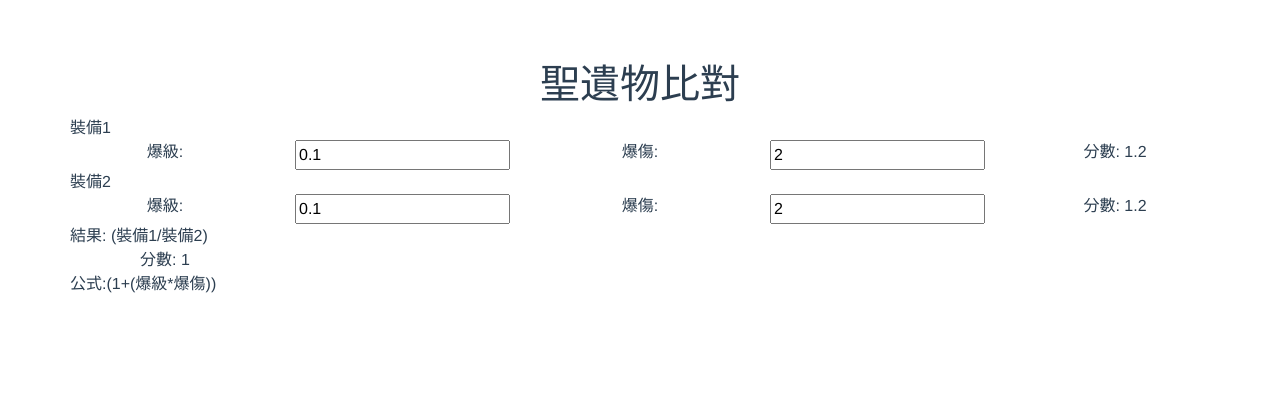
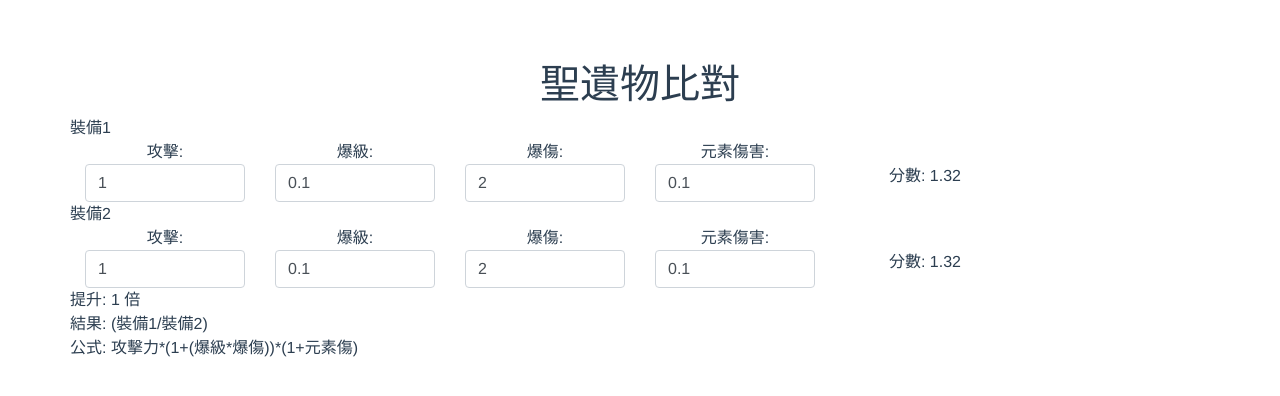
Before and after one commit to samamy888/GenshinArtifacts, a Vue app in the folder genshinartifacts/: page / in a window 1280 px wide. Shown: the top 396 px of the page. Built offline with nearby package versions, Linux system fonts and the light colour scheme.

Commit message:
新增攻擊力跟元素傷害

```diff
--- a/genshinartifacts/package.json
+++ b/genshinartifacts/package.json
@@ -12,6 +12,7 @@
     "bootstrap-vue": "^2.21.1",
     "core-js": "^3.6.5",
     "jquery": "^3.5.1",
+    "lodash": "^4.17.20",
     "vue": "^3.0.4",
     "vue-router": "^3.4.9"
   },
--- a/genshinartifacts/src/components/Page/ComparePage.vue
+++ b/genshinartifacts/src/components/Page/ComparePage.vue
@@ -4,54 +4,70 @@
     <div class='row'>裝備1</div>
     <div class='row'>
       <div class='col-md-2'>
+        攻擊:
+         <input class="form-control" v-model="Equipment[0].ATK">
+      </div>
+      <div class='col-md-2'>
         爆級:
-      </div>
-      <div class='col-md-3'>
-        <input v-model="CriticalRate">
+         <input class="form-control" v-model="Equipment[0].CriticalRate">
       </div>
       <div class='col-md-2'>
         爆傷:
+         <input class="form-control" v-model="Equipment[0].CriticalDamage">
       </div>
-      <div class='col-md-3'>
-        <input v-model="CriticalDamage">
+       <div class='col-md-2'>
+        元素傷害:
+         <input class="form-control" v-model="Equipment[0].ElementalDamage">
       </div>
       <div class='col-md-2'>
+        <br/>
         分數: {{Score}}
       </div>
     </div>
     <div class='row'>裝備2</div>
     <div class='row'>
+       <div class='col-md-2'>
+        攻擊:
+         <input class="form-control" v-model="Equipment[1].ATK">
+      </div>
      <div class='col-md-2'>
         爆級:
-      </div>
-      <div class='col-md-3'>
-        <input v-model="CriticalRate2">
+         <input class="form-control" v-model="Equipment[1].CriticalRate">
       </div>
       <div class='col-md-2'>
         爆傷:
+         <input class="form-control" v-model="Equipment[1].CriticalDamage">
       </div>
-      <div class='col-md-3'>
-        <input v-model="CriticalDamage2">
+       <div class='col-md-2'>
+        元素傷害:
+         <input class="form-control" v-model="Equipment[1].ElementalDamage">
       </div>
       <div class='col-md-2'>
+         <br/>
         分數: {{Score2}}
       </div>
     </div>
+
+    <div class='row'>
+        提升: {{FinalScore}} 倍
+    </div>
     <div class='row'>結果: (裝備1/裝備2)</div>
     <div class='row'>
-     <div class='col-md-2'>
-        分數: {{Score/Score2}}
-      </div>
-    </div>
-    <div class='row'>
-    </div>
-    <div class='row'>
-      公式:(1+(爆級*爆傷))
+      公式: 攻擊力*(1+(爆級*爆傷))*(1+元素傷)
     </div>
   </div>
 </template>
 
 <script>
+
+import { cloneDeep,round } from 'lodash';
+
+let model ={
+  ATK:1,
+  CriticalRate:0.1,
+  CriticalDamage:2,
+  ElementalDamage:0.1,
+}
 export default {
   name: 'ComparePage',
   props: {
@@ -59,19 +75,38 @@ export default {
   },
   data(){
     return {
-      CriticalRate:0.1,
-      CriticalDamage:2,
-      CriticalRate2:0.1,
-      CriticalDamage2:2,
+      Equipment:[
+        cloneDeep(model) ,
+        cloneDeep(model)],
     }
   },
   computed:{
     Score(){
-      return Number(1+(this.CriticalRate*this.CriticalDamage));
+      return round(
+        Number(
+          this.Equipment[0].ATK*
+          (1+(this.Equipment[0].CriticalRate*this.Equipment[0].CriticalDamage))*
+          (1+this.Equipment[0].ElementalDamage)
+        ),2
+      );
     },
     Score2(){
-      return Number(1+(this.CriticalRate2*this.CriticalDamage2));
-    }
+      return round(
+        Number(
+          this.Equipment[1].ATK*
+          (1+(this.Equipment[1].CriticalRate*this.Equipment[1].CriticalDamage))*
+          (1+this.Equipment[1].ElementalDamage)
+        ),2
+      );
+    },
+    FinalScore(){
+      return round(
+        this.Score/this.Score2,2
+      );
+    },
+  },
+  methods(){
+
   }
 }
 </script>
--- a/genshinartifacts/src/main.js
+++ b/genshinartifacts/src/main.js
@@ -3,9 +3,5 @@ import App from './App.vue'
 import 'bootstrap/dist/css/bootstrap.css'
 import 'jquery'
 
-// import router from './router'
-
 const app = createApp(App);
-// app.config.devtools = true;
-// app.use(router);
 app.mount('#app');
```
